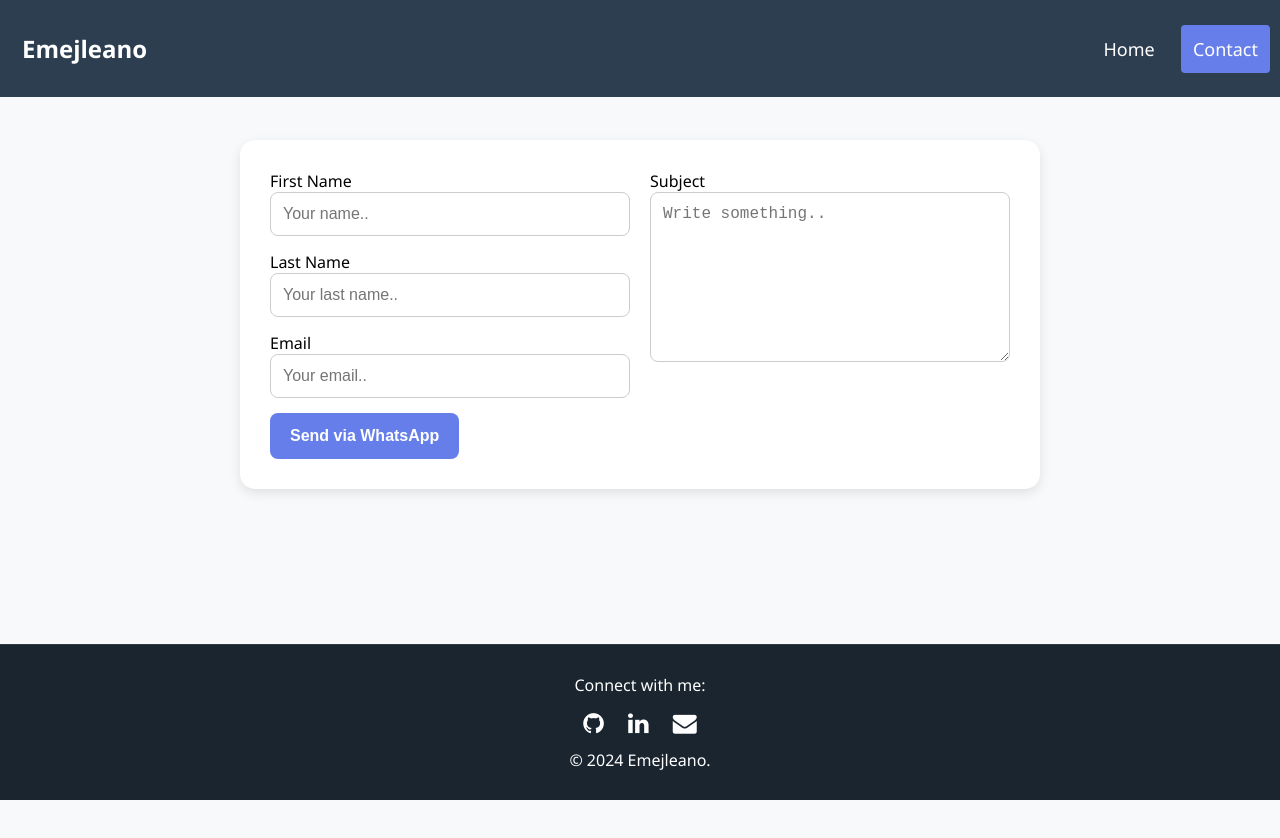
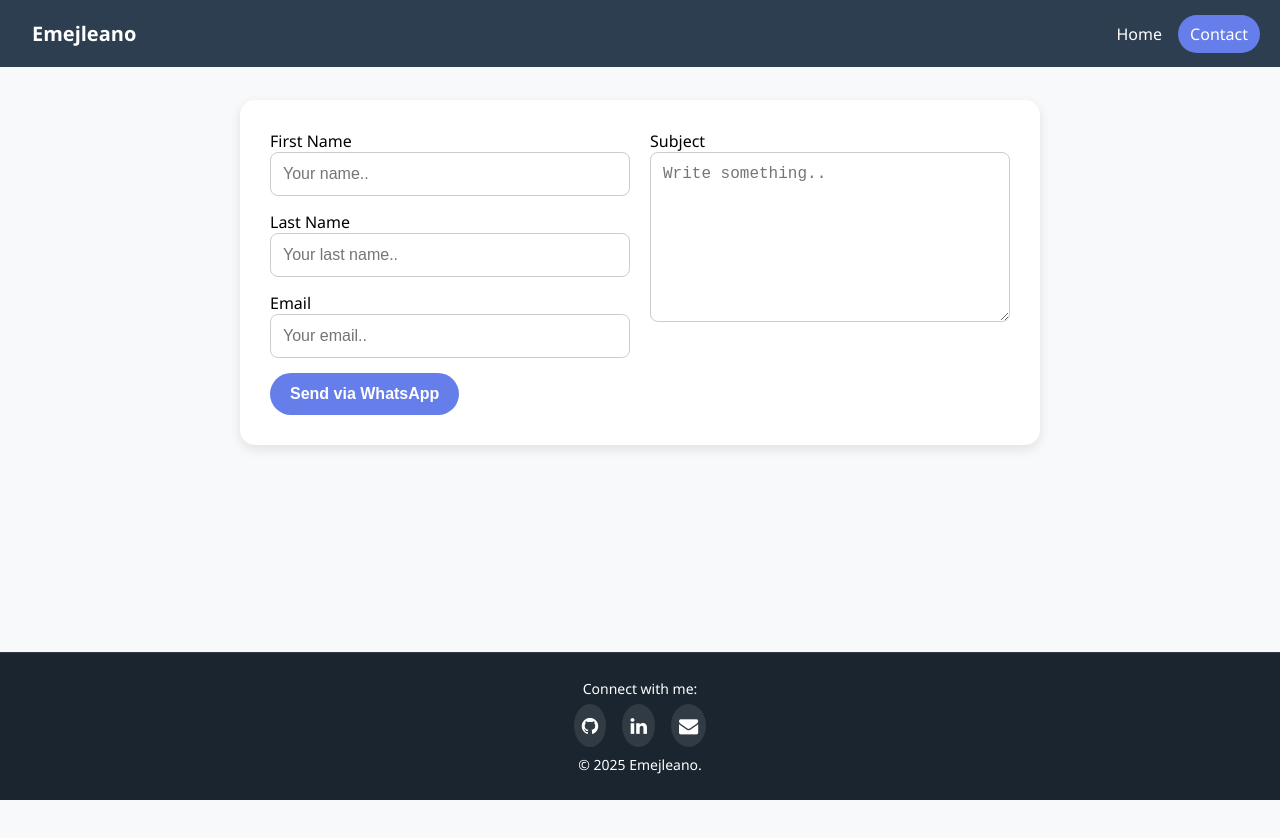
Before and after one commit to emejleano/porto, a plain HTML site: page contact.html in a window 1280 px wide. Drawn offline with Linux system fonts and the light colour scheme.

Commit message:
benerin footer

```diff
--- a/contact.html
+++ b/contact.html
@@ -54,7 +54,7 @@
       <a href="https://www.linkedin.com/in/emejleano/" target="_blank"><i class="fa fa-linkedin"></i></a>
       <a href="mailto:lanonggepo@gmail.com"><i class="fa fa-envelope"></i></a>
     </div>
-    <p>&copy; 2024 Emejleano.</p>
+    <p>&copy; 2025 Emejleano.</p>
   </footer>
 
   <script>
--- a/css/contact.css
+++ b/css/contact.css
@@ -10,16 +10,17 @@ html, body {
   height: 100%;
   font-family: 'Segoe UI', Tahoma, Geneva, Verdana, sans-serif;
   background-color: #f8f9fa;
+  scroll-behavior: smooth;
 }
 
-/* Navbar */
+/* Navbar - samakan dengan style.css */
 #navbar {
   background-color: #2c3e50;
-  padding: 20px 10px;
+  padding: 12px 20px;
   position: fixed;
   top: 0;
   width: 100%;
-  z-index: 90;
+  z-index: 100;
   display: flex;
   align-items: center;
   justify-content: space-between;
@@ -28,14 +29,15 @@ html, body {
 #navbar a {
   color: white;
   text-decoration: none;
-  font-size: 18px;
-  padding: 12px;
-  border-radius: 4px;
+  font-size: 16px;
+  padding: 8px 12px;
+  border-radius: 25px;
+  transition: all 0.3s ease;
+  font-weight: 500;
 }
 
 #navbar a:hover {
-  background-color: #ddd;
-  color: black;
+  background-color: rgba(255, 255, 255, 0.15);
 }
 
 #navbar a.active {
@@ -44,17 +46,11 @@ html, body {
 }
 
 #navbar #logo {
-  display: flex;
-  align-items: center;
-  font-size: 24px;
-  font-weight: bold;
+  font-size: 20px;
+  font-weight: 600;
 }
 
-#navbar-right a {
-  margin-left: 10px;
-}
-
-/* Responsive Navbar */
+/* Navbar responsive */
 @media screen and (max-width: 580px) {
   #navbar {
     flex-direction: column;
@@ -73,7 +69,7 @@ html, body {
 /* Main Container */
 .container {
   max-width: 800px;
-  margin: 140px auto 120px auto;
+  margin: 100px auto 100px auto;
   background-color: #fff;
   padding: 30px;
   border-radius: 15px;
@@ -112,47 +108,55 @@ textarea {
 input[type=submit] {
   background-color: #667eea;
   color: white;
-  padding: 14px 20px;
+  padding: 12px 20px;
   border: none;
-  border-radius: 8px;
+  border-radius: 25px;
   cursor: pointer;
   font-weight: 600;
   font-size: 1rem;
+  transition: background-color 0.3s ease;
 }
 
 input[type=submit]:hover {
   background-color: #764ba2;
 }
 
-/* Footer - fixed */
+/* Footer - samakan dengan style.css */
 footer {
   background: #1a252f;
   color: white;
   text-align: center;
-  padding: 1.5rem 0;
+  padding: 1.25rem 0;
   position: fixed;
   bottom: 0;
   width: 100%;
   border-top: 1px solid rgba(255,255,255,0.1);
 }
 
+footer p {
+  font-size: 14px;
+  margin: 6px 0;
+}
+
 .social-icons {
-  margin: 10px 0;
+  margin-bottom: 0.5rem;
 }
 
 .social-icons a {
-  margin: 0 10px;
+  display: inline-block;
+  margin: 0 6px;
+  padding: 0.5rem;
+  background: rgba(255,255,255,0.1);
+  border-radius: 50%;
   color: white;
-  font-size: 24px;
-  transition: color 0.3s ease;
+  font-size: 1.2rem;
+  transition: all 0.3s ease;
+  text-decoration: none;
 }
 
 .social-icons a:hover {
-  color: #764ba2;
-}
-
-footer p {
-  margin: 5px 0;
+  background: rgba(255,255,255,0.2);
+  transform: translateY(-2px);
 }
 
 /* Animations */
@@ -167,7 +171,7 @@ footer p {
   }
 }
 
-/* Scrollbar */
+/* Custom scrollbar */
 ::-webkit-scrollbar {
   width: 8px;
 }
```
